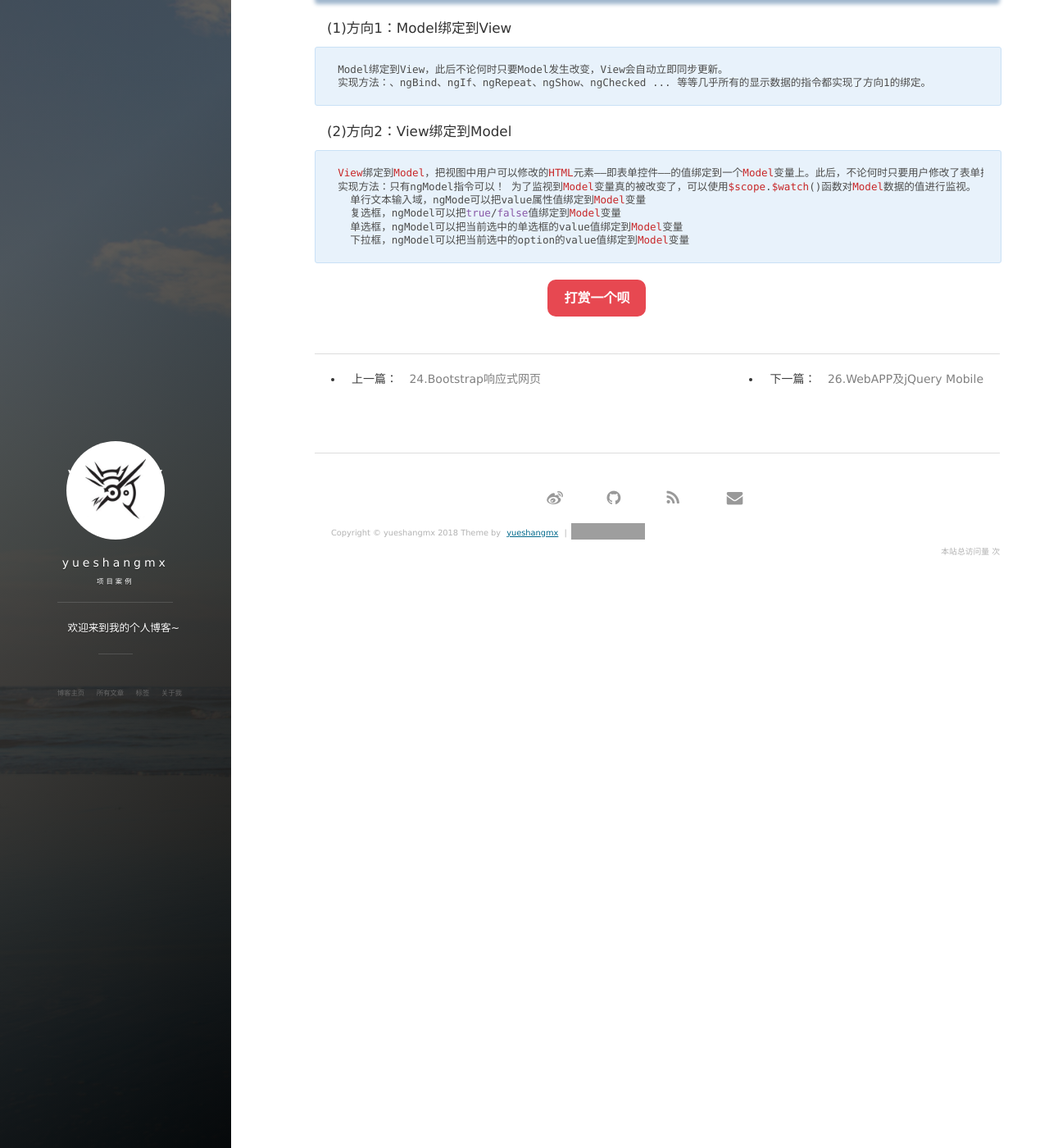
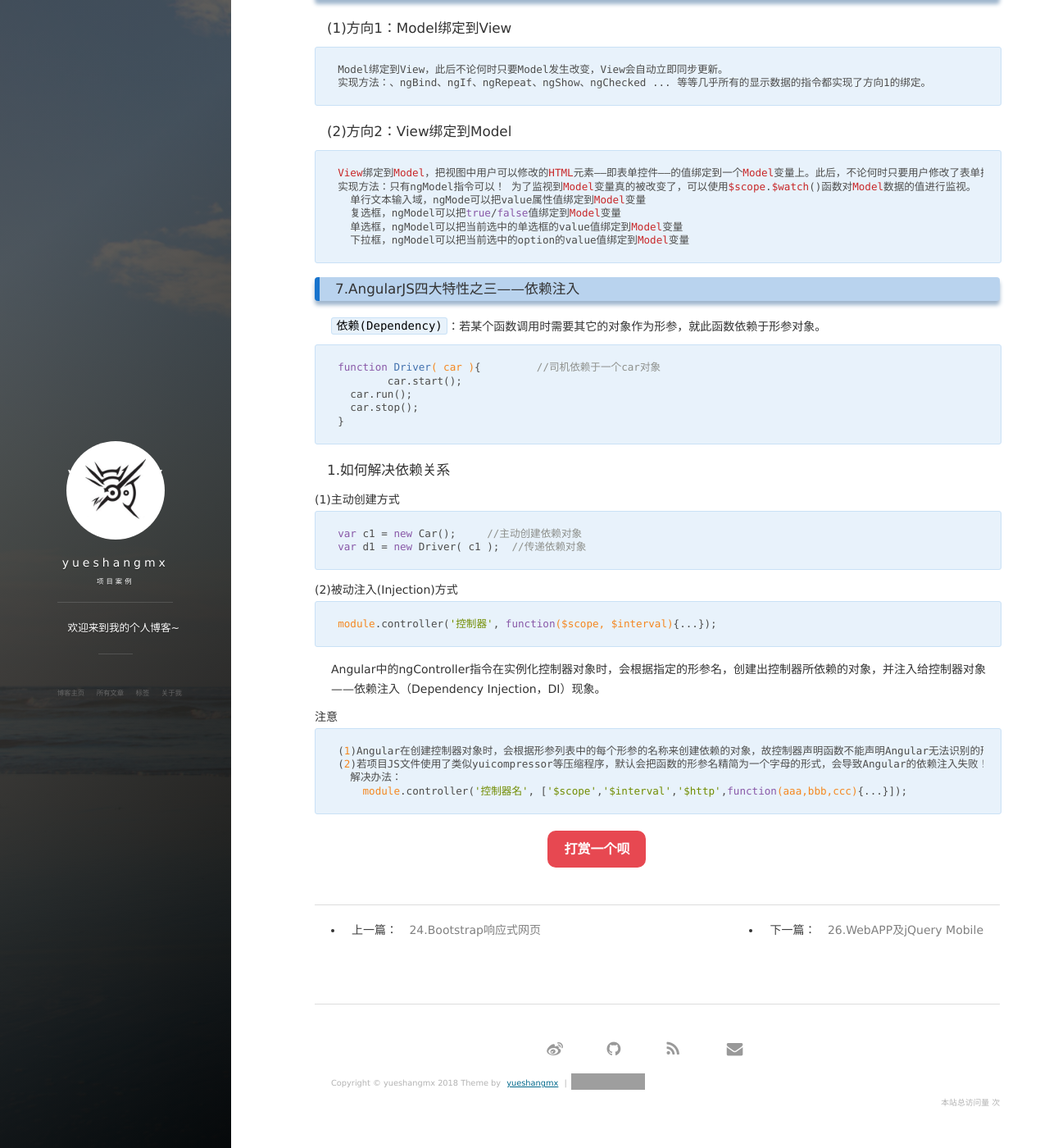
Before and after one commit to yueshangmx/yueshangmx.github.io, a Jekyll site: the page built from _posts/2017-11-28-AngularJS框架.md, in a window 1280 px wide and 1400 px high, scrolled down 4068 px. Shown: the whole window at 82% size. Built offline with Jekyll 4.4.1, drawn with Linux system fonts in a browser that asks for light colours; nearby versions of some CDN libraries; comment, search, counter and statistics services are not loaded; grey boxes are pictures that could not be loaded.

Commit message:
update angular

````diff
--- a/_posts/2017-11-28-AngularJS框架.md
+++ b/_posts/2017-11-28-AngularJS框架.md
@@ -204,3 +204,34 @@ View绑定到Model，把视图中用户可以修改的HTML元素——即表单
   单选框，ngModel可以把当前选中的单选框的value值绑定到Model变量
   下拉框，ngModel可以把当前选中的option的value值绑定到Model变量
 ```
+
+### 7.AngularJS四大特性之三——依赖注入
+`依赖(Dependency)`：若某个函数调用时需要其它的对象作为形参，就此函数依赖于形参对象。
+```
+function Driver( car ){		//司机依赖于一个car对象
+ 	car.start();
+  car.run();
+  car.stop();
+}
+```
+#### 1.如何解决依赖关系
+
+##### (1)主动创建方式
+```
+var c1 = new Car();	//主动创建依赖对象
+var d1 = new Driver( c1 );  //传递依赖对象
+```
+
+##### (2)被动注入(Injection)方式
+```
+module.controller('控制器', function($scope, $interval){...});
+```
+Angular中的ngController指令在实例化控制器对象时，会根据指定的形参名，创建出控制器所依赖的对象，并注入给控制器对象——依赖注入（Dependency Injection，DI）现象。
+
+##### 注意
+```text
+(1)Angular在创建控制器对象时，会根据形参列表中的每个形参的名称来创建依赖的对象，故控制器声明函数不能声明Angular无法识别的形参名——Angular只提供了这一种依赖注入方式——根据形参名来注入依赖的对象！
+(2)若项目JS文件使用了类似yuicompressor等压缩程序，默认会把函数的形参名精简为一个字母的形式，会导致Angular的依赖注入失败！
+  解决办法：
+    module.controller('控制器名', ['$scope','$interval','$http',function(aaa,bbb,ccc){...}]);
+```
````
